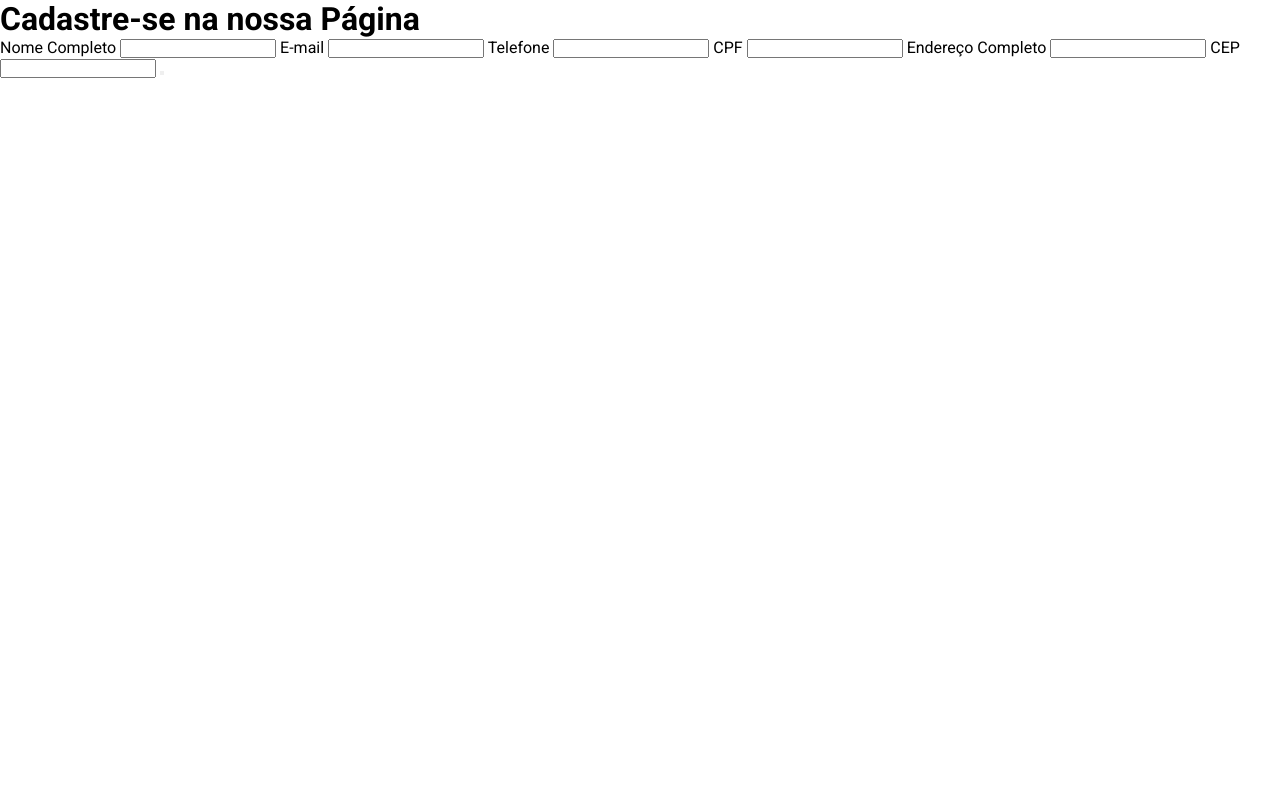
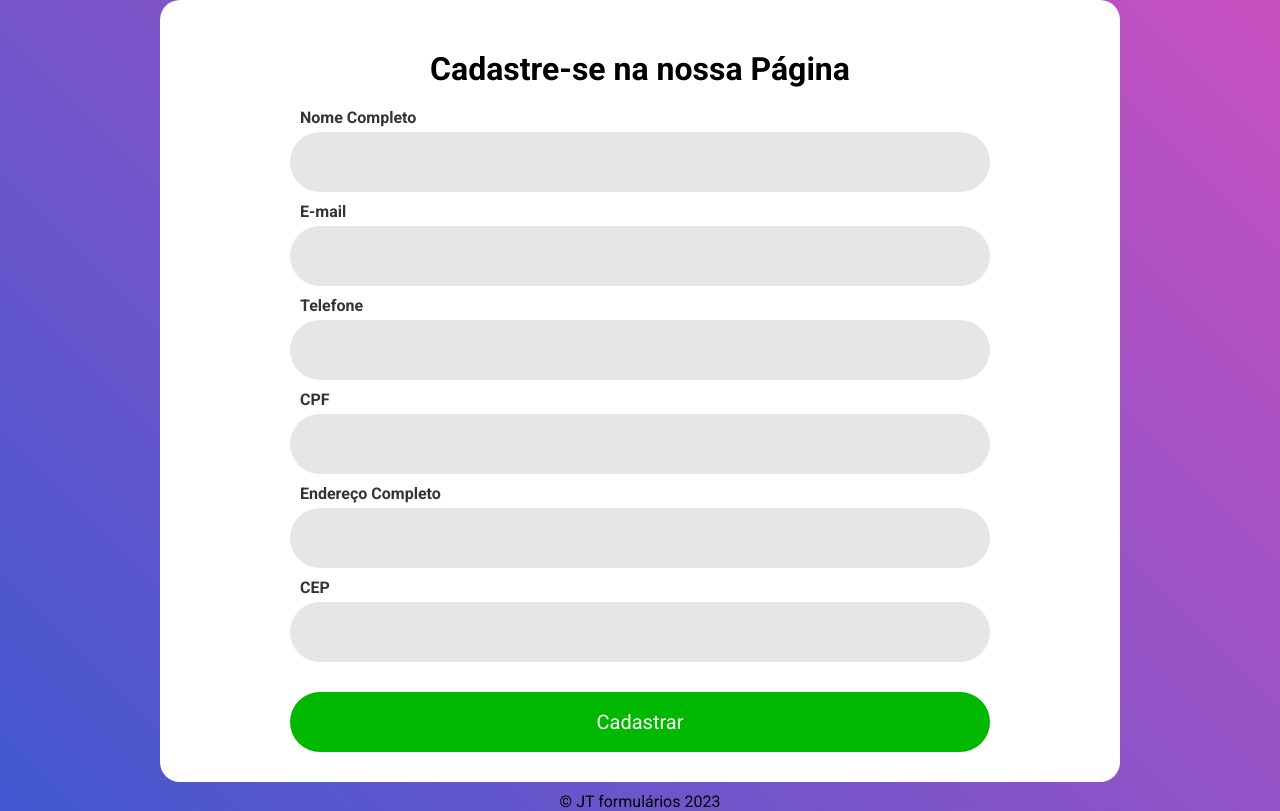
Before and after one commit to Jonatan1103/curso_ebac_frontend, a plain HTML site: page mascara-JQuery/index.html in a window 1280 px wide. Drawn offline with Linux system fonts and the light colour scheme.

Commit message:
estrutura montada

```diff
--- a/mascara-JQuery/index.html
+++ b/mascara-JQuery/index.html
@@ -11,32 +11,45 @@
   <title>Mascara JQuery</title>
 </head>
 <body>
-  <header>
-    <h1>Cadastre-se na nossa Página</h1>
-  </header>
+  <div class="alinhamento">
+    <div class="container">
+      <header>
+        <h1>Cadastre-se na nossa Página</h1>
+      </header>
 
-  <form>
-    <label for="">Nome Completo
-    <input type="text">
-    </label>
-    <label for="">E-mail
-    <input type="text">
-    </label>
-    <label for="">Telefone
-    <input type="text">
-    </label>
-    <label for="">CPF
-    <input type="text">
-    </label>
-    <label for="">Endereço Completo
-    <input type="text">
-    </label>
-    <label for="">CEP
-    <input type="text">
-    </label>
-    <button type="submit"></button>
-  </form>
+      <form>
+        <div>
+          <label for="nomeCompleto">Nome Completo</label>
+          <input type="text" name="nomeCompleto" id="nomeCompleto" >
+        </div>
+        <div>
+          <label for="email">E-mail</label>
+          <input type="email" name="email" id="email">
+        </div>
+        <div>
+          <label for="telefone">Telefone</label>
+          <input type="tel" name="telefone" id="telefone" >
+        </div>
+        <div>
+          <label for="cpf">CPF</label>
+          <input type="number" name="cpf" id="cpf" >
+        </div>
+        <div>
+          <label for="endereco">Endereço Completo</label>
+          <input type="text" name="endereco" id="endereco" >
+        </div>
+        <div>
+          <label for="cep">CEP</label>
+          <input type="number" name="cep" id="cep" >
+        </div>
+        <button type="submit">Cadastrar</button>
+      </form>
+    </div>
 
+    <footer>
+      &copy; JT formulários 2023
+    </footer>
+  </div>
   <script src="./main.js"></script>
 </body>
 </html>
--- a/mascara-JQuery/main.css
+++ b/mascara-JQuery/main.css
@@ -4,3 +4,85 @@
   box-sizing: border-box;
   font-family: 'Roboto', sans-serif;
 }
+
+html {
+  min-height: 100vh;
+  background: #9053c7;
+  background: -webkit-linear-gradient(-135deg,#c850c0,#4158d0);
+  background: -o-linear-gradient(-135deg,#c850c0,#4158d0);
+  background: -moz-linear-gradient(-135deg,#c850c0,#4158d0);
+  background: linear-gradient(-135deg,#c850c0,#4158d0);
+}
+
+.alinhamento {
+  min-height: 100vh;
+  display: flex;
+  justify-content: center;
+  align-items: center;
+  padding: 0 20px;
+  flex-direction: column;
+}
+
+.container {
+  background-color: #fff;
+  max-width: 960px;
+  width: 100%;
+  padding: 0 20px;
+  min-height: 600px;
+  padding: 50px 130px 30px;
+  border-radius: 20px;
+}
+
+h1 {
+  text-align: center;
+  padding-bottom: 10px;
+}
+
+div label {
+  font-weight: bold;
+  display: block;
+  margin-left: 10px ;
+  padding-bottom: 5px;
+  padding-top: 10px;
+  color: #333;
+}
+
+div input,
+button {
+  font-size: 20px;
+  display: block;
+  width: 100%;
+  padding: 18px 22px;
+  border-radius: 50px;
+  border: none;
+}
+
+input {
+  background-color: #e6e6e6;
+}
+
+div input::placeholder {
+  color: #999;
+}
+
+input::-webkit-outer-spin-button,
+input::-webkit-inner-spin-button {
+    -webkit-appearance: none;
+    margin: 0;
+}
+
+button {
+  margin-top: 30px;
+  background-color: rgb(0, 184, 0);
+  color: #fff;
+  cursor: pointer;
+}
+
+button:hover {
+  background-color: #333;
+  transition: background-color 0.3s;
+}
+
+footer {
+  padding-top: 10px;
+}
```
